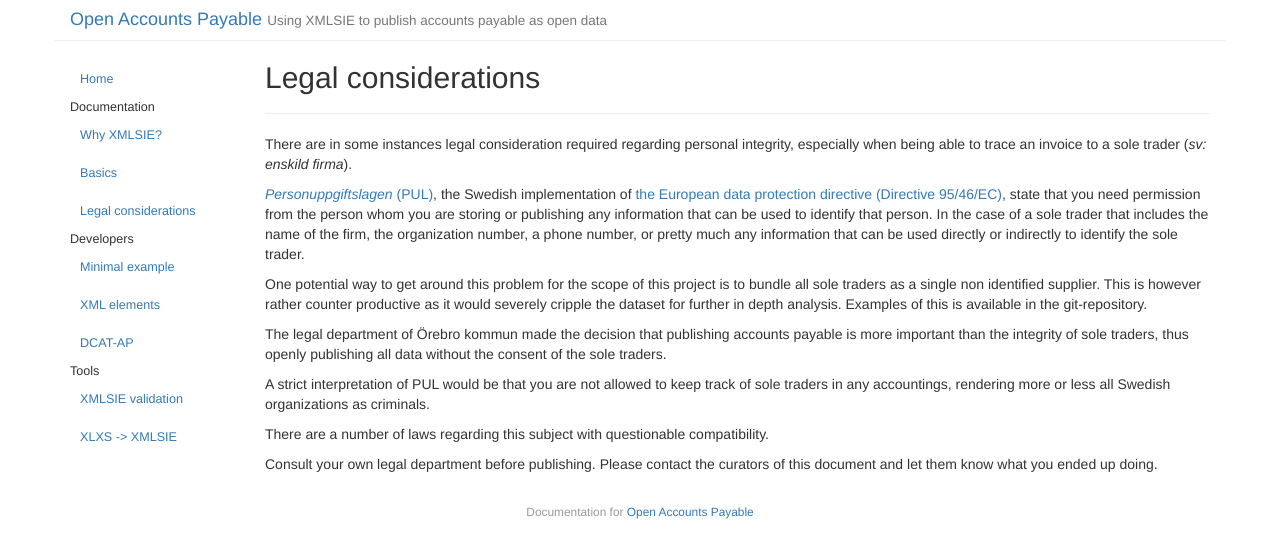
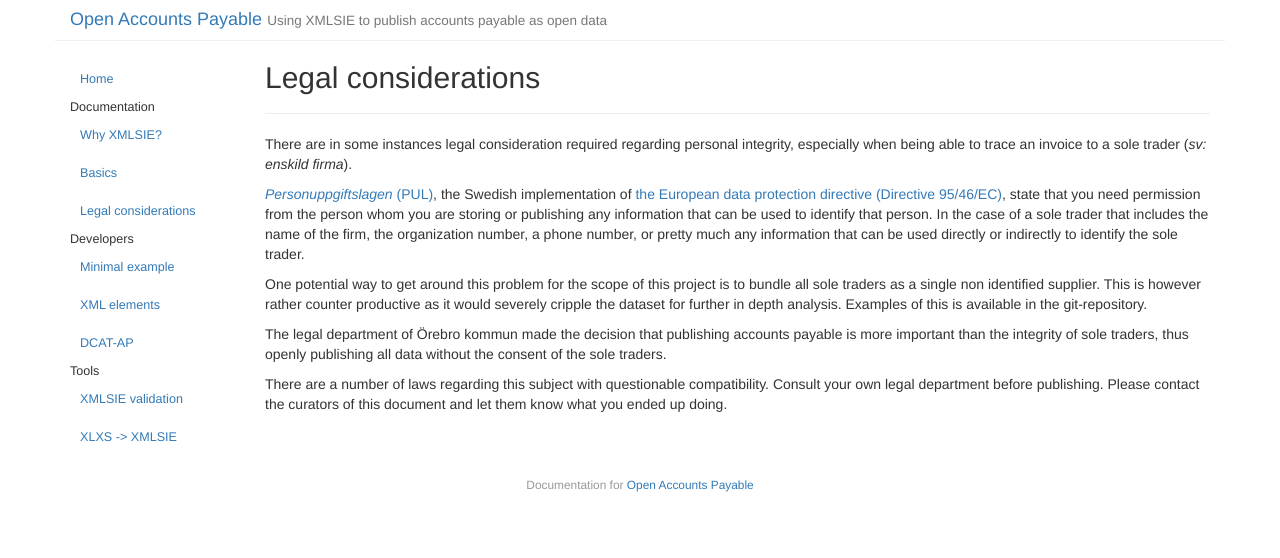
Before and after one commit to Sambruk/Open-Accounts-Payable, a Jekyll site: the page built from _posts/2016-08-23-legal-considerations.md, in a window 1280 px wide. Shown: the top 558 px of the page. Built offline with Jekyll 4.4.1, drawn with Linux system fonts in a browser that asks for light colours.

Commit message:
Update 2016-08-23-legal-considerations.md

```diff
--- a/_posts/2016-08-23-legal-considerations.md
+++ b/_posts/2016-08-23-legal-considerations.md
@@ -22,10 +22,6 @@ in depth analysis. Examples of this is available in the git-repository.
 The legal department of Örebro kommun made the decision that publishing accounts payable is more important than the
 integrity of sole traders, thus openly publishing all data without the consent of the sole traders.
 
-A strict interpretation of PUL would be that you are not allowed to keep track of sole traders in any accountings,
-rendering more or less all Swedish organizations as criminals.
-
 There are a number of laws regarding this subject with questionable compatibility.
-
 Consult your own legal department before publishing.
 Please contact the curators of this document and let them know what you ended up doing.
```
